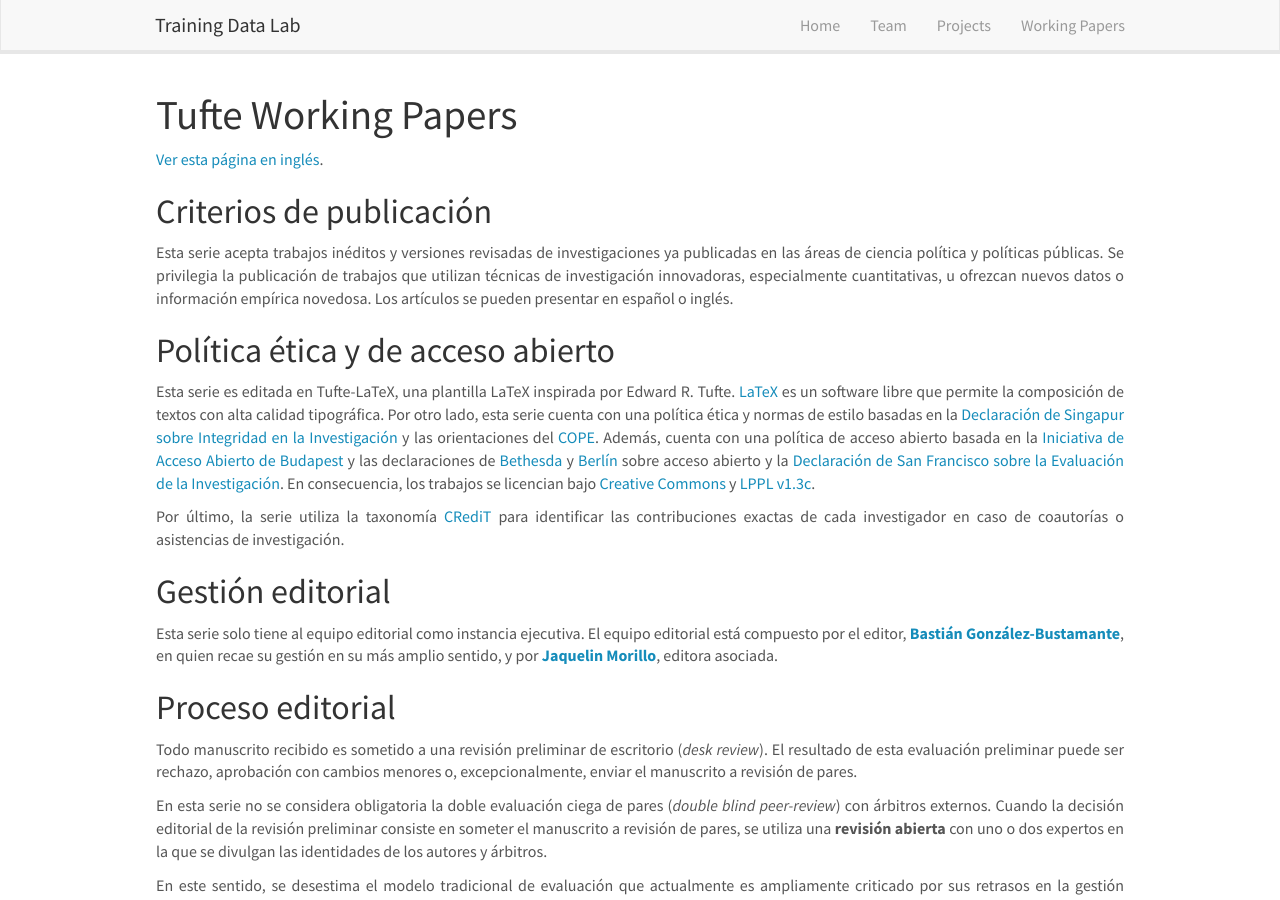
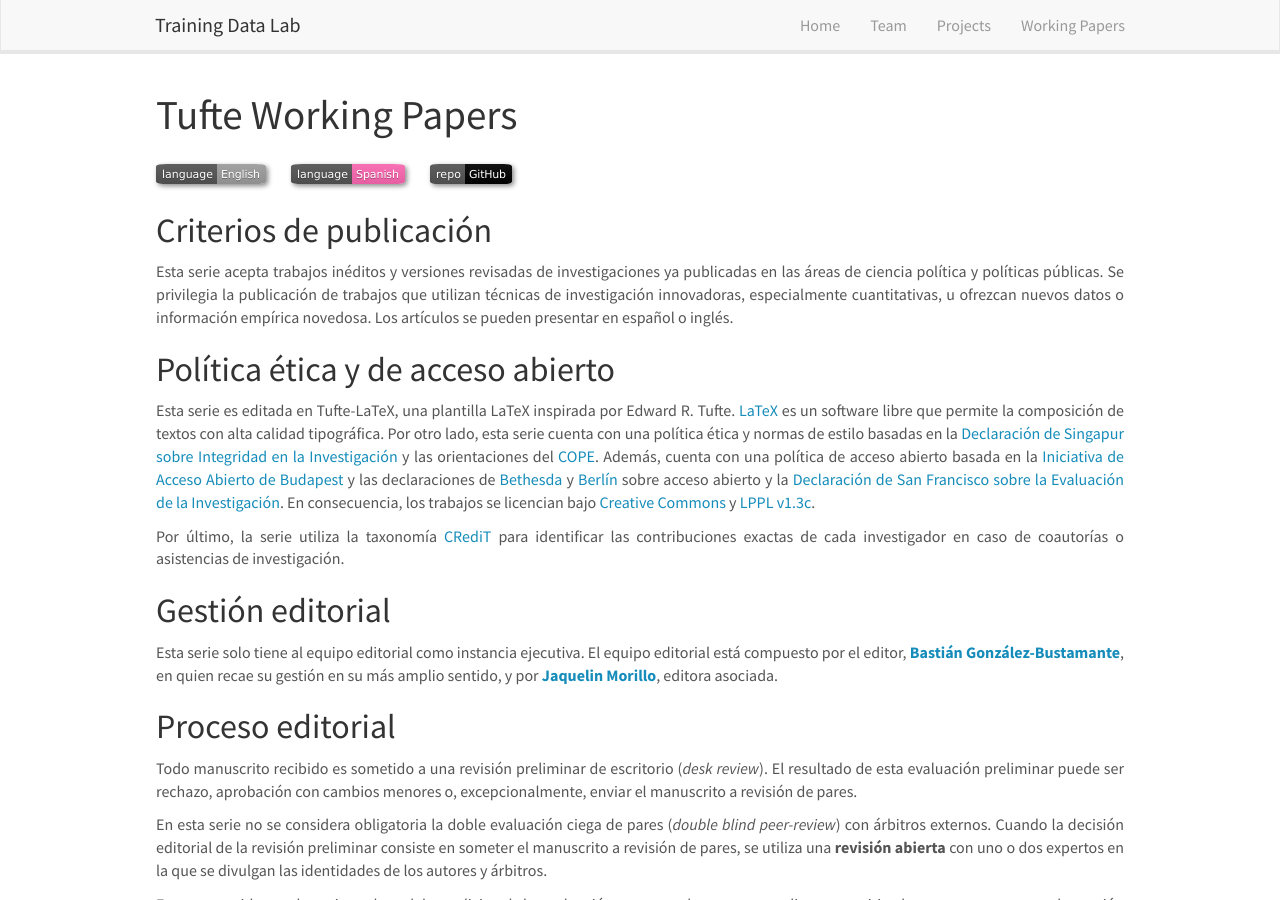
Before and after one commit to training-datalab/old-training-datalab.com, a Jekyll site: the page built from _pages/tufte-guidelines-spanish.md, in a window 1280 px wide and 900 px high. Built offline with Jekyll 4.4.1, drawn with Linux system fonts in a browser that asks for light colours; nearby versions of some CDN libraries.

Commit message:
Update tufte-guidelines-spanish.md

```diff
--- a/_pages/tufte-guidelines-spanish.md
+++ b/_pages/tufte-guidelines-spanish.md
@@ -8,7 +8,7 @@ permalink: /tufte-working-papers/guidelines-spanish/
 
 # Tufte Working Papers
 
-<p align=" justify"><a href="/tufte-working-papers/guidelines/">Ver esta página en inglés</a>.</p>
+[![English]({{ site.url }}{{ site.baseurl }}/badges/lang/english_inactive.svg)](https://training-datalab.com/tufte-working-papers/guidelines/) [![Spanish]({{ site.url }}{{ site.baseurl }}/badges/lang/spanish.svg)](https://training-datalab.com/tufte-working-papers/guidelines-spanish/) [![GitHub]({{ site.url }}{{ site.baseurl }}/badges/software/github.svg)](https://github.com/training-datalab/tufte-working-papers)
 
 ## Criterios de publicación
 
```
